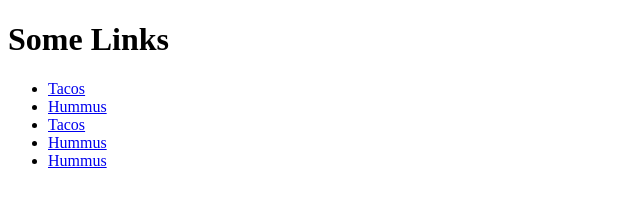
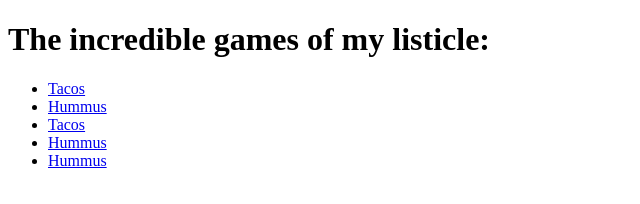
Before and after one commit to Stirfry92/IGME-110-Repo, a plain HTML site: page index.html in a window 1280 px wide. Shown: the whole page, without its empty margins (0-640 px from the left). Drawn offline with Linux system fonts and the light colour scheme.

Commit message:
Update index.html

```diff
--- a/index.html
+++ b/index.html
@@ -3,10 +3,10 @@
 <head>
   <meta charset="UTF-8">
   <meta name="viewport" content="width=device-width, initial-scale=1.0">
-  <title>Links Page</title>
+  <title>My Listicle Links!</title>
 </head>
 <body>
-  <h1>Some Links</h1>
+  <h1>The incredible games of my listicle:</h1>
   <ul>
     <li><a href="https://en.wikipedia.org/wiki/Taco">Tacos</a></li>
     <li><a href="https://en.wikipedia.org/wiki/Hummus">Hummus</a></li>
```
